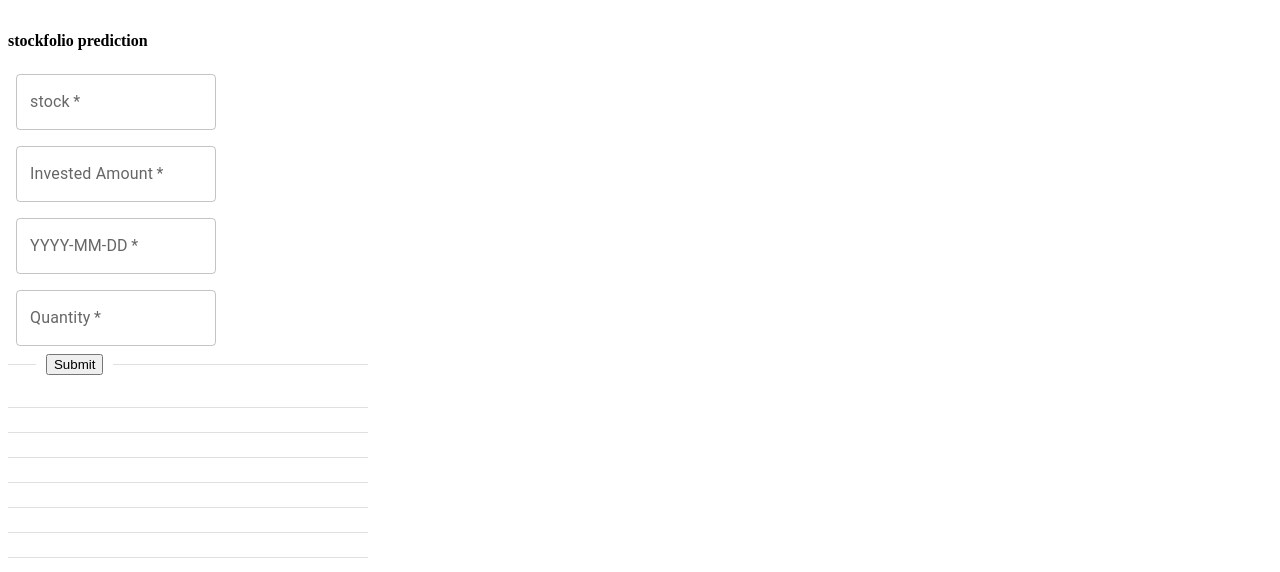
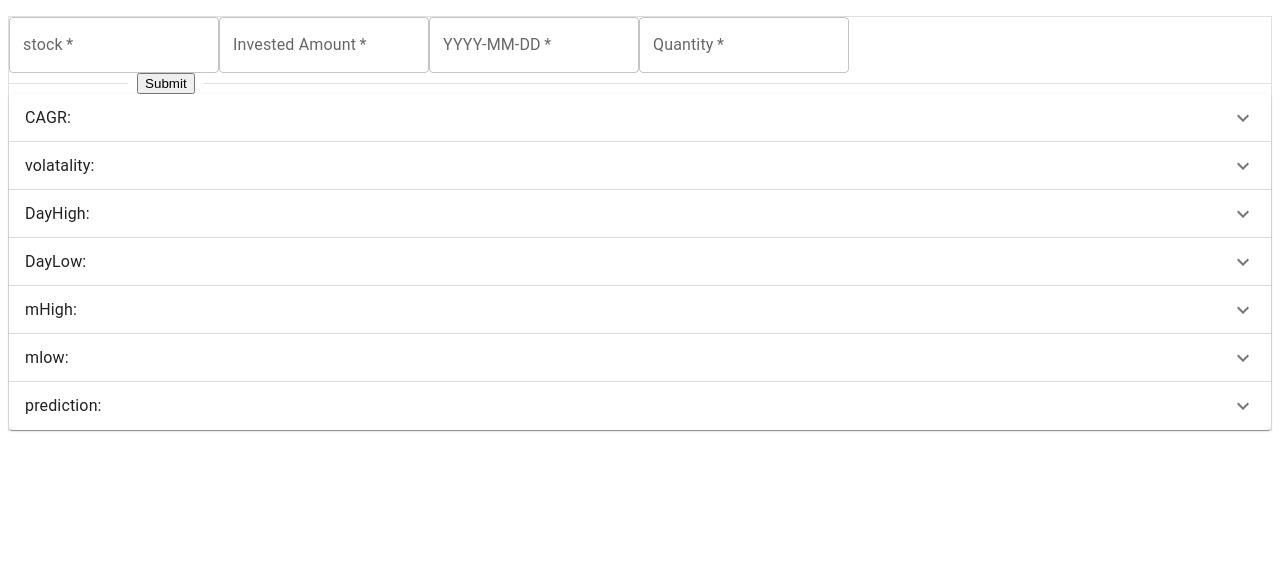
Before and after one commit to pradeep85841/SmallCases_clone, a React (Create React App) app: page / in a window 1280 px wide. Shown: the top 572 px of the page. Built offline with nearby package versions, Linux system fonts and the light colour scheme; no server answers.

Commit message:
commit changes

```diff
--- a/src/components/EstimationForm/index.js
+++ b/src/components/EstimationForm/index.js
@@ -1,12 +1,14 @@
-import React, { Component, Fragment } from "react";
+import React, { Component } from "react";
 import TextField from "@mui/material/TextField";
-//import Stack from "@mui/material/Stack";
-import Box from "@mui/material/Box";
 import "./index.css";
 import Divider from "@mui/material/Divider";
-import ListItemText from "@mui/material/ListItemText";
-import ListItem from "@mui/material/ListItem";
-import List from "@mui/material/List";
+import Paper from "@mui/material/Paper";
+
+import Accordion from "@mui/material/Accordion";
+import AccordionSummary from "@mui/material/AccordionSummary";
+import AccordionDetails from "@mui/material/AccordionDetails";
+import Typography from "@mui/material/Typography";
+import ExpandMoreIcon from "@mui/icons-material/ExpandMore";
 
 class UserEstimation extends Component {
   state = {
@@ -62,24 +64,10 @@
   render() {
     return (
       <div className="userEstimation">
-        <Fragment>
-          <Box
-            sx={{ width: "100%", maxWidth: 360, bgcolor: "background.paper" }}
-          >
         <p>{this.state.response}</p>
-
+        <Paper variant="outlined" square>
           <form onSubmit={this.handleSubmit}>
-              <Box
-                display="grid"
-                sx={{
-                  "& .MuiTextField-root": { m: 1, width: "25ch" },
-                }}
-                noValidate
-                autoComplete="off"
-              >
-                <p>
-                  <strong>stockfolio prediction</strong>
-                </p>
+            <div className="FormFields">
               <TextField
                 id="outlined-textarea"
                 label="stock"
@@ -121,7 +109,7 @@
                 required
                 onChange={(e) => this.setState({ quantity: e.target.value })}
               />
-              </Box>
+            </div>
             <Divider textAlign="left">
               <button type="submit">Submit</button>
             </Divider>
@@ -129,45 +117,130 @@
           {this.state.isLoading ? (
             <div>Loading ...</div>
           ) : (
-              <List component="nav" aria-label="mailbox folders">
-                <ListItem>
-                  <ListItemText primary={this.state.cagr} />
-                </ListItem>
-                <Divider />
+            <div className="ResponseDisplay">
+              <Accordion>
+                <AccordionSummary
+                  expandIcon={<ExpandMoreIcon />}
+                  aria-controls="panel1a-content"
+                  id="panel1a-header"
+                >
+                  <Typography>CAGR: {this.state.cagr}</Typography>
+                </AccordionSummary>
+                <AccordionDetails>
+                  <Typography>
+                    Lorem ipsum dolor sit amet, consectetur adipiscing elit.
+                    Suspendisse malesuada lacus ex, sit amet blandit leo
+                    lobortis eget.
+                  </Typography>
+                </AccordionDetails>
+              </Accordion>
 
-                <ListItem>
-                  <ListItemText primary={this.state.volatality} />
-                </ListItem>
-                <Divider />
+              <Accordion>
+                <AccordionSummary
+                  expandIcon={<ExpandMoreIcon />}
+                  aria-controls="panel2a-content"
+                  id="panel2a-header"
+                >
+                  <Typography>volatality: {this.state.volatality}</Typography>
+                </AccordionSummary>
+                <AccordionDetails>
+                  <Typography>
+                    Lorem ipsum dolor sit amet, consectetur adipiscing elit.
+                    Suspendisse malesuada lacus ex, sit amet blandit leo
+                    lobortis eget.
+                  </Typography>
+                </AccordionDetails>
+              </Accordion>
 
-                <ListItem>
-                  <ListItemText primary={this.state.DayHigh} />
-                </ListItem>
-                <Divider />
+              <Accordion>
+                <AccordionSummary
+                  expandIcon={<ExpandMoreIcon />}
+                  aria-controls="panel2a-content"
+                  id="panel2a-header"
+                >
+                  <Typography>
+                    DayHigh: {this.state.analysis.DayHigh}
+                  </Typography>
+                </AccordionSummary>
+                <AccordionDetails>
+                  <Typography>
+                    Lorem ipsum dolor sit amet, consectetur adipiscing elit.
+                    Suspendisse malesuada lacus ex, sit amet blandit leo
+                    lobortis eget.
+                  </Typography>
+                </AccordionDetails>
+              </Accordion>
 
-                <ListItem>
-                  <ListItemText primary={this.state.DayLow} />
-                </ListItem>
-                <Divider />
+              <Accordion>
+                <AccordionSummary
+                  expandIcon={<ExpandMoreIcon />}
+                  aria-controls="panel2a-content"
+                  id="panel2a-header"
+                >
+                  <Typography>DayLow: {this.state.analysis.DayLow}</Typography>
+                </AccordionSummary>
+                <AccordionDetails>
+                  <Typography>
+                    Lorem ipsum dolor sit amet, consectetur adipiscing elit.
+                    Suspendisse malesuada lacus ex, sit amet blandit leo
+                    lobortis eget.
+                  </Typography>
+                </AccordionDetails>
+              </Accordion>
 
-                <ListItem>
-                  <ListItemText primary={this.state.mHigh} />
-                </ListItem>
-                <Divider />
+              <Accordion>
+                <AccordionSummary
+                  expandIcon={<ExpandMoreIcon />}
+                  aria-controls="panel2a-content"
+                  id="panel2a-header"
+                >
+                  <Typography>mHigh: {this.state.analysis.mHigh}</Typography>
+                </AccordionSummary>
+                <AccordionDetails>
+                  <Typography>
+                    Lorem ipsum dolor sit amet, consectetur adipiscing elit.
+                    Suspendisse malesuada lacus ex, sit amet blandit leo
+                    lobortis eget.
+                  </Typography>
+                </AccordionDetails>
+              </Accordion>
 
-                <ListItem>
-                  <ListItemText primary={this.state.mlow} />
-                </ListItem>
-                <Divider />
+              <Accordion>
+                <AccordionSummary
+                  expandIcon={<ExpandMoreIcon />}
+                  aria-controls="panel2a-content"
+                  id="panel2a-header"
+                >
+                  <Typography>mlow: {this.state.mlow}</Typography>
+                </AccordionSummary>
+                <AccordionDetails>
+                  <Typography>
+                    Lorem ipsum dolor sit amet, consectetur adipiscing elit.
+                    Suspendisse malesuada lacus ex, sit amet blandit leo
+                    lobortis eget.
+                  </Typography>
+                </AccordionDetails>
+              </Accordion>
 
-                <ListItem>
-                  <ListItemText primary={this.state.prediction} />
-                </ListItem>
-                <Divider />
-              </List>
+              <Accordion>
+                <AccordionSummary
+                  expandIcon={<ExpandMoreIcon />}
+                  aria-controls="panel2a-content"
+                  id="panel2a-header"
+                >
+                  <Typography>prediction: {this.state.prediction}</Typography>
+                </AccordionSummary>
+                <AccordionDetails>
+                  <Typography>
+                    Lorem ipsum dolor sit amet, consectetur adipiscing elit.
+                    Suspendisse malesuada lacus ex, sit amet blandit leo
+                    lobortis eget.
+                  </Typography>
+                </AccordionDetails>
+              </Accordion>
+            </div>
           )}
-          </Box>
-        </Fragment>
+        </Paper>
       </div>
     );
   }
```
Lines whose indentation alone changed are shown as unchanged.
